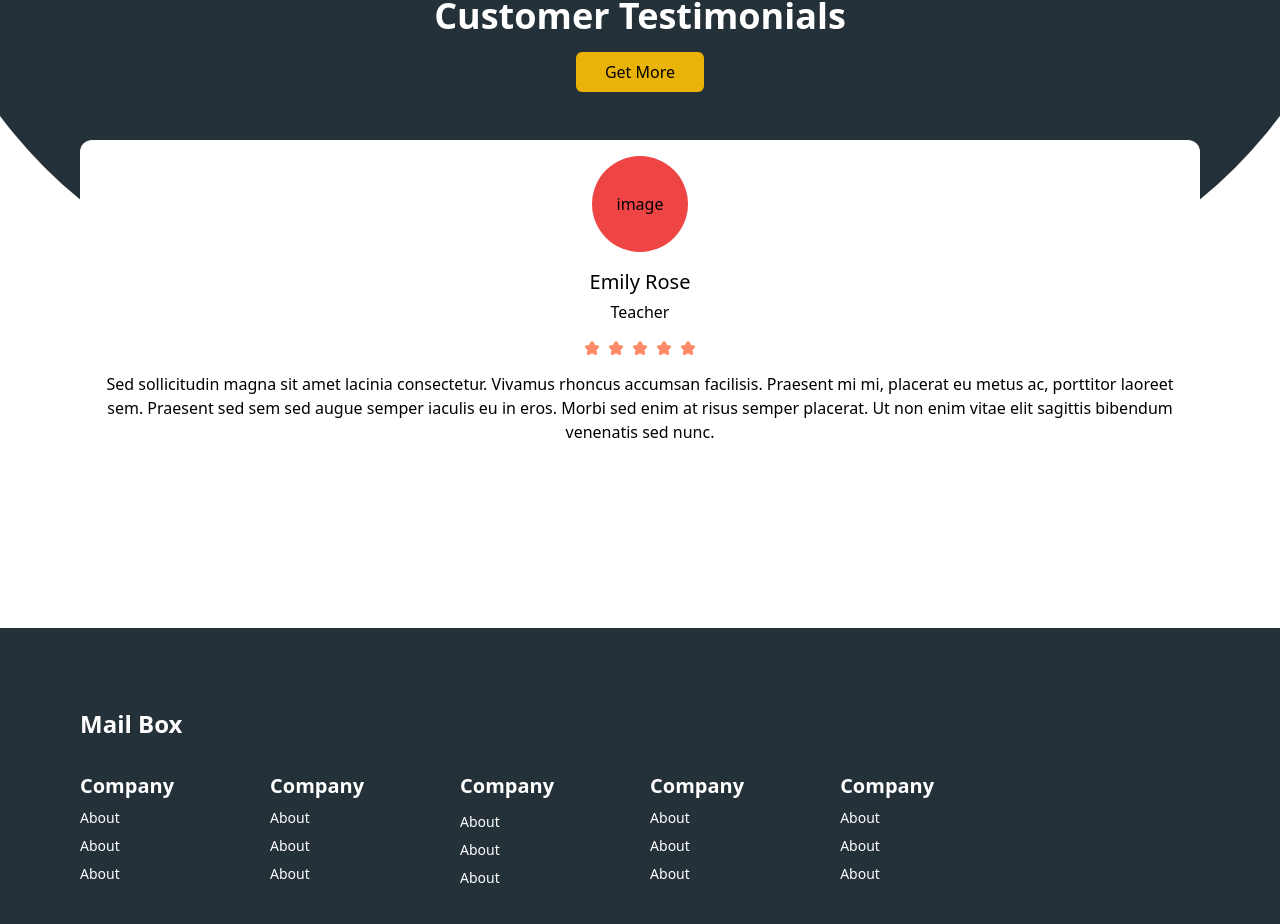
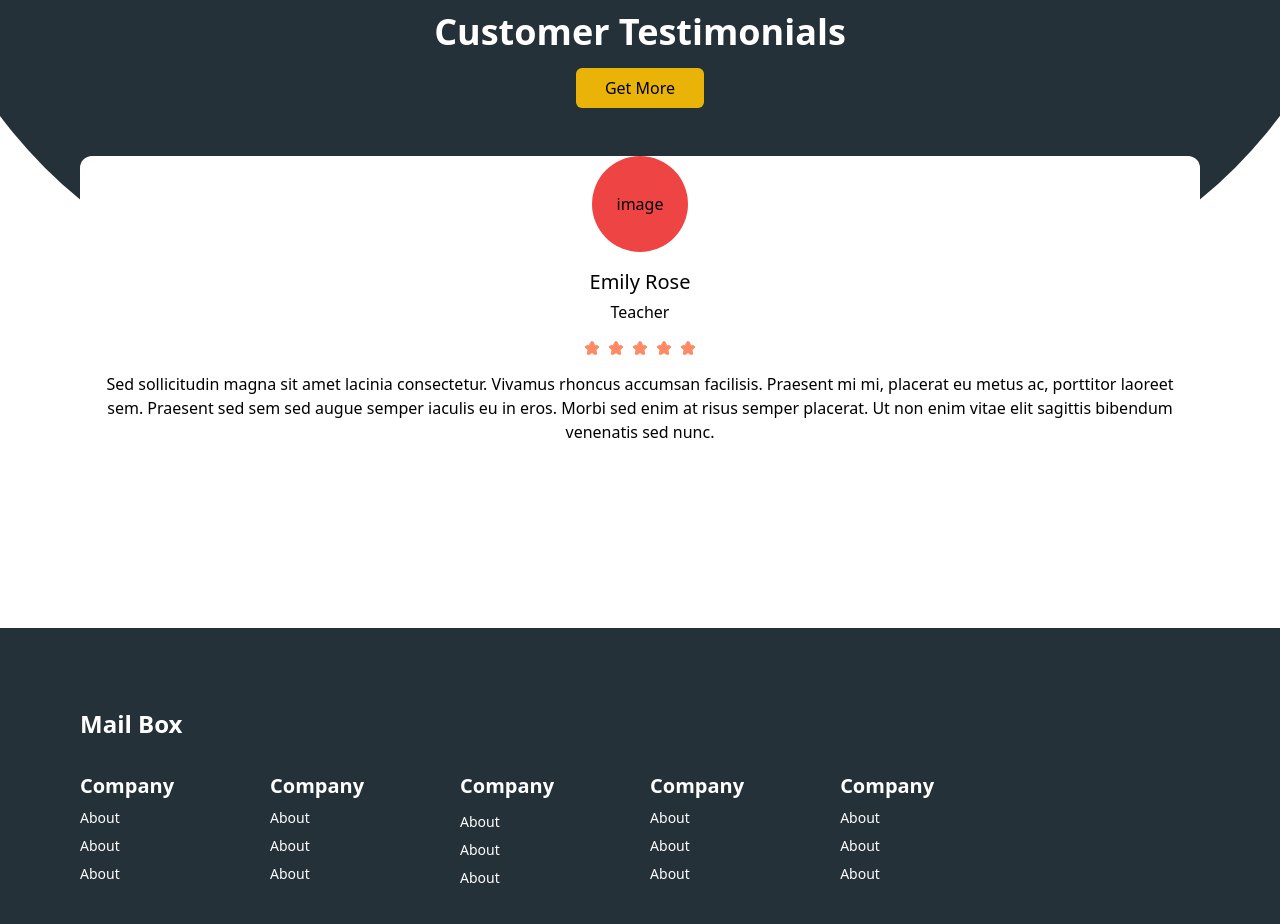
Before and after one commit to HodeX7/migrantmasters-courier, a Next.js app: page / in a window 1280 px wide. Shown: the part 3812-4736 px from the top of the page. Built offline with nearby package versions, Linux system fonts and the light colour scheme.

Commit message:
changes in landing page

```diff
--- a/src/app/page.js
+++ b/src/app/page.js
@@ -145,7 +145,7 @@ export default function Home() {
         </div>
         <div className="flex items-center justify-center space-x-8 mt-12 z-[2] px-20">
 
-          <div className="flex flex-col items-center px-6 bg-white rounded-xl py-4">
+          <div className="flex flex-col items-center px-6 bg-white rounded-xl">
             <div className="w-[6rem] h-[6rem] bg-gray flex items-center justify-center rounded-full bg-red-500">image</div>
             <h2 className="text-xl font-medium mt-4 mb-1">Emily Rose</h2>
             <h2 className="text-md font-medium">Teacher</h2>
```
